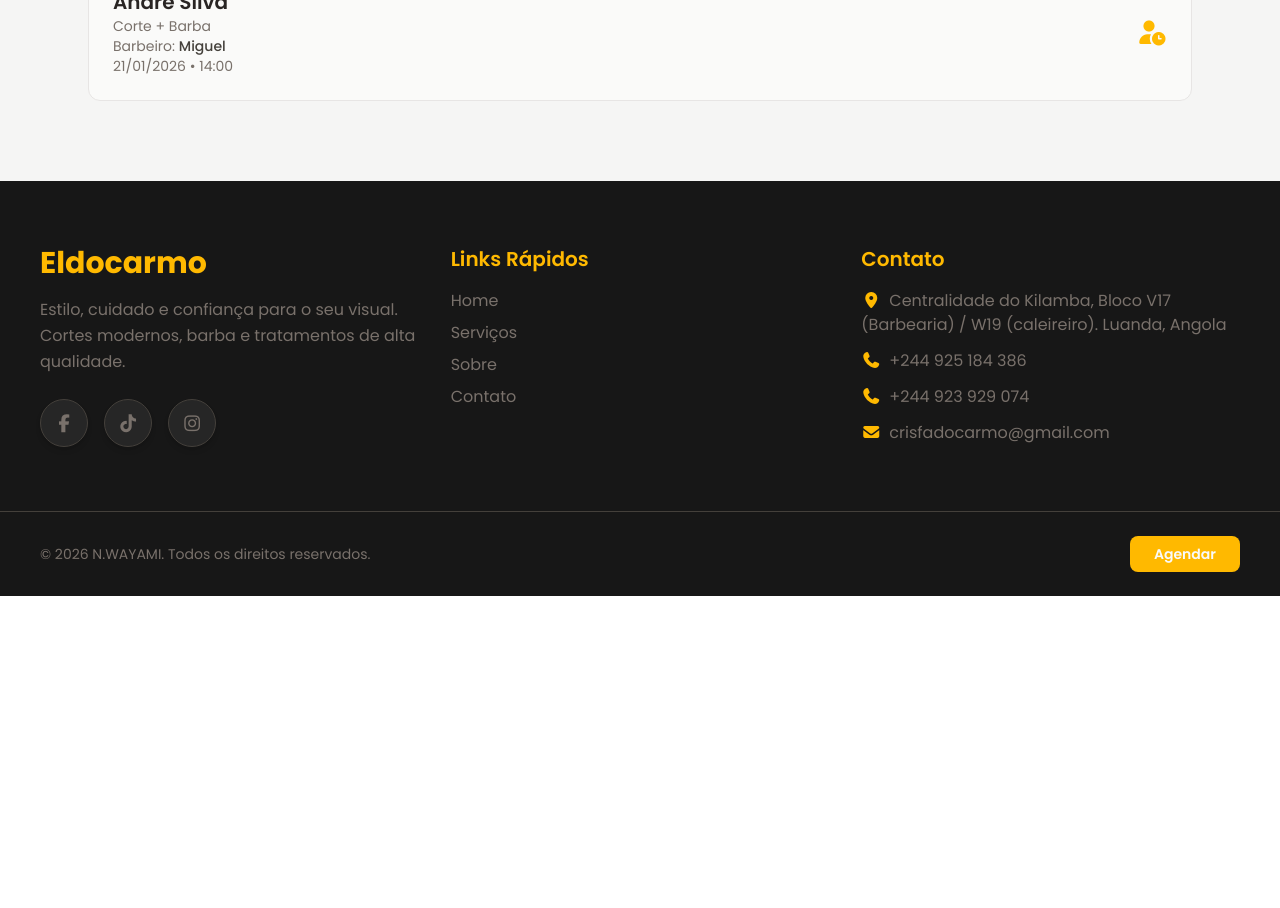
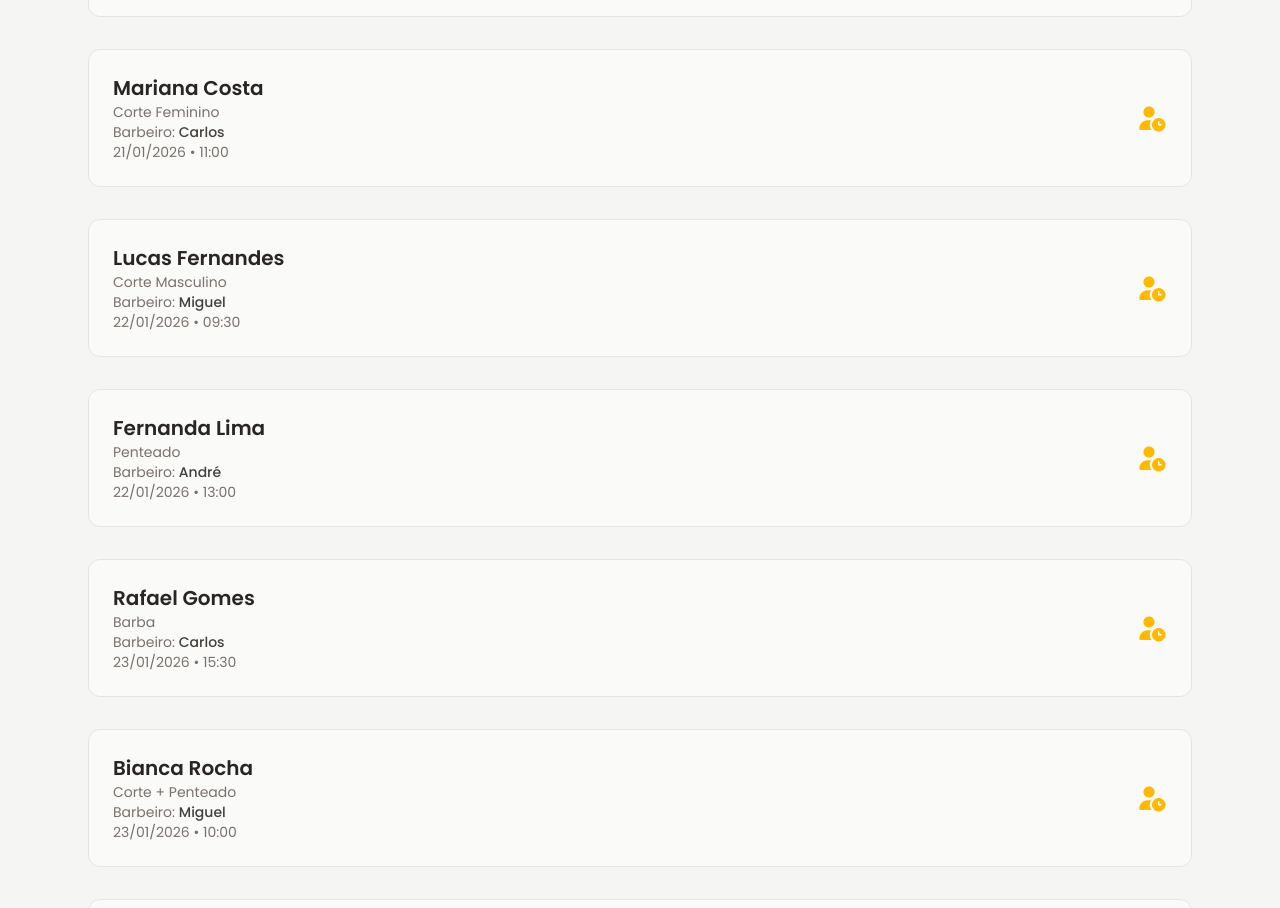
Before and after one commit to nsimba-afonso-nwayami/eldocarmo-barbershop, a React (Vite) app: page /horarios-marcados in a window 1280 px wide. Shown: the part 860-1768 px from the top of the page. Before the commit the page ends 1456 px from the top, so only its background shows below. Built offline with nearby package versions, Linux system fonts and the light colour scheme.

Commit message:
Dados adicionados no array

```diff
--- a/src/pages/site/HorariosMarcados.jsx
+++ b/src/pages/site/HorariosMarcados.jsx
@@ -29,6 +29,54 @@ export default function HorariosMarcados() {
       data: "21/01/2026",
       hora: "14:00",
     },
+    {
+      id: 4,
+      nome: "Mariana Costa",
+      servico: "Corte Feminino",
+      barbeiro: "Carlos",
+      data: "21/01/2026",
+      hora: "11:00",
+    },
+    {
+      id: 5,
+      nome: "Lucas Fernandes",
+      servico: "Corte Masculino",
+      barbeiro: "Miguel",
+      data: "22/01/2026",
+      hora: "09:30",
+    },
+    {
+      id: 6,
+      nome: "Fernanda Lima",
+      servico: "Penteado",
+      barbeiro: "André",
+      data: "22/01/2026",
+      hora: "13:00",
+    },
+    {
+      id: 7,
+      nome: "Rafael Gomes",
+      servico: "Barba",
+      barbeiro: "Carlos",
+      data: "23/01/2026",
+      hora: "15:30",
+    },
+    {
+      id: 8,
+      nome: "Bianca Rocha",
+      servico: "Corte + Penteado",
+      barbeiro: "Miguel",
+      data: "23/01/2026",
+      hora: "10:00",
+    },
+    {
+      id: 9,
+      nome: "Pedro Alves",
+      servico: "Corte Masculino",
+      barbeiro: "André",
+      data: "24/01/2026",
+      hora: "14:30",
+    },
   ];
 
   return (
@@ -39,7 +87,7 @@ export default function HorariosMarcados() {
       <Header />
 
       {/* INTRODUÇÃO */}
-      <section className="py-20 px-6 bg-stone-50">
+      <section className="py-22 px-6 bg-stone-50">
         <div className="max-w-4xl mx-auto text-center">
           <span className="inline-block mb-4 px-4 py-1 text-sm font-semibold rounded-full bg-amber-400 text-stone-50">
             Horários Marcados
@@ -48,7 +96,7 @@ export default function HorariosMarcados() {
       </section>
 
       {/* PESQUISA */}
-      <section className="py-2 bg-stone-50">
+      <section className=" bg-stone-50">
         <div className="max-w-4xl mx-auto px-6">
           <form className="bg-stone-200 p-6 rounded-2xl shadow-md flex flex-col md:flex-row gap-4">
             <input
@@ -78,10 +126,6 @@ export default function HorariosMarcados() {
       {/* LISTA DE HORÁRIOS */}
       <section className="py-20 bg-stone-100">
         <div className="max-w-6xl mx-auto px-6">
-          <h2 className="text-3xl font-bold text-stone-800 text-center mb-12">
-            Lista de <span className="text-amber-400">Agendamentos</span>
-          </h2>
-
           <div className="grid grid-cols-1 gap-8">
             {agendamentos.map((item) => (
               <div
```
